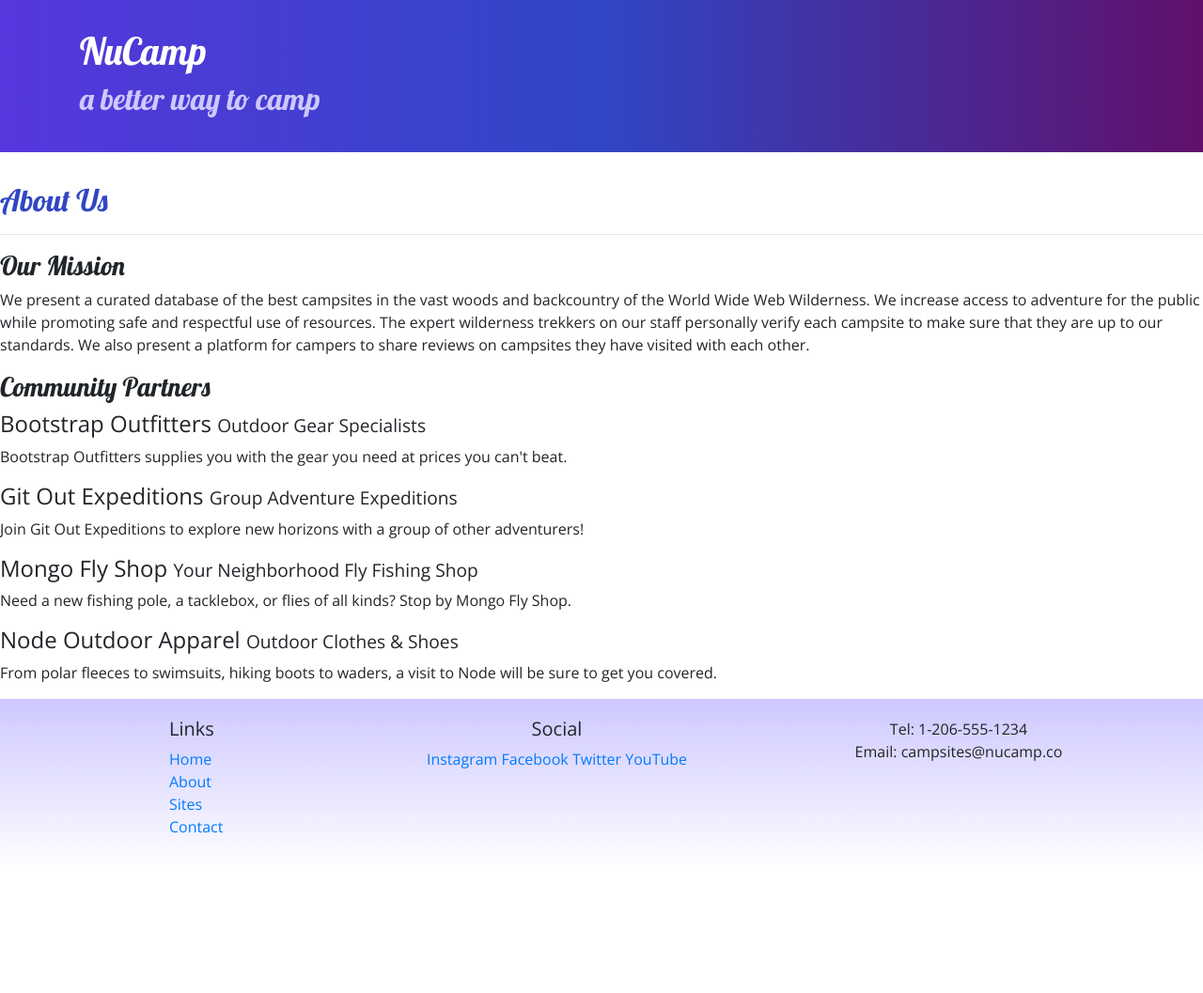
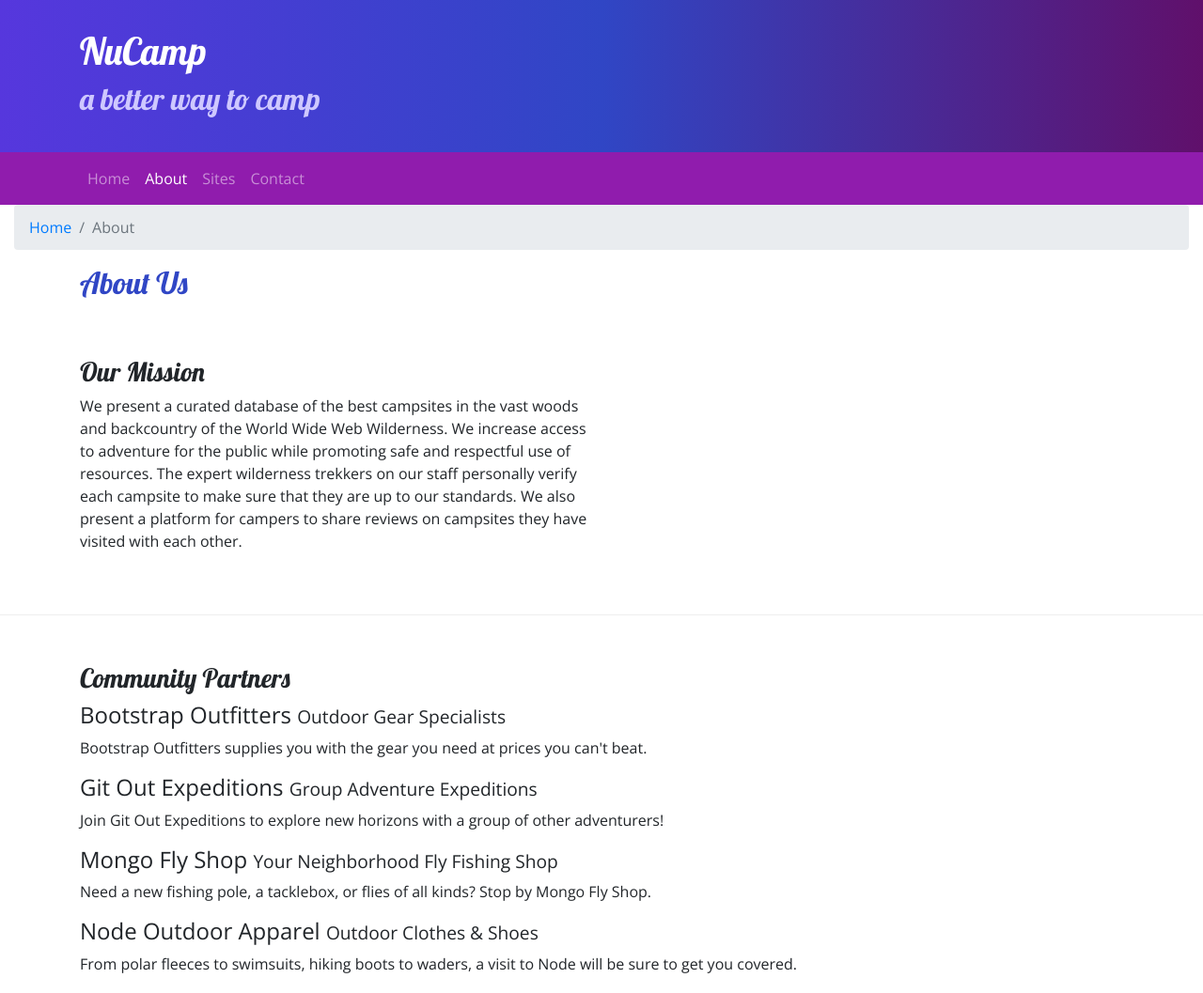
Before and after one commit to cam93906/nucampsite2, a website: page aboutus.html in a window 1280 px wide. Shown: the top 1057 px of the page at 94% size. Before the commit the page ends 928 px from the top, so only its background shows below. Drawn offline with nearby package versions, Linux system fonts and the light colour scheme.

Commit message:
Added breadcrumbs

```diff
--- a/aboutus.html
+++ b/aboutus.html
@@ -24,33 +24,59 @@
             </div>
         </div>
     </header>
+    <nav class="navbar navbar-expand-sm navbar-dark sticky-top">
+        <div class="container">
+         <button class="navbar-toggler ml-auto" type="button" data-toggle="collapse" data-target="#nucampNavbar">
+             <span class="navbar-toggler-icon"></span>
+         </button>
+      <div class="collapse navbar-collapse" id="nucampNavbar">
+         <ul class="navbar-nav">
+             <li class="nav-item "><a class="nav-link" href="index.html">Home</a></li>
+             <li class="nav-item active"><a class="nav-link" href="aboutus.html">About</a></li>
+             <li class="nav-item"><a class="nav-link" href="#">Sites</a></li>
+             <li class="nav-item"><a class="nav-link" href="#">Contact</a></li>
+         </ul>
+     </div>
+     </nav>
 
     <div>
-        <div>
-            <div>
-               <h2>About Us</h2>
-               <hr />
+        <div class="col">
+            <ol class="breadcrumb">
+                <li class="breadcrumb-item"><a href="index.html">Home</a></li>
+                <li class="breadcrumb-item active">About</li>
+                    <li><a href="index.html"></a></li>
+            </ol>
+
         </div>
     </div>
-
-        <div>
-            <div>
+         <div class="container">
+               <h2>About Us</h2>
+          </div>
+    </div>
+    <div class="row-content row">
+        <div class="container">
+        <div class="row">
+            <div class="col-sm-6">
                 <h3>Our Mission</h3>
                 <p>We present a curated database of the best campsites in the vast woods and backcountry of the World Wide Web Wilderness. We increase access to adventure for the public while promoting safe and respectful use of resources. The expert wilderness trekkers on our staff personally verify each campsite to make sure that they are up to our standards. We also present a platform for campers to share reviews on campsites they have visited with each other.</p>
             </div>
         </div>
-
-        <div>
-            <div>
+         </div>
+     </div>
+      <div class="row-content row">
+        <div class="container">
+             <div class="row">
+              <div class="col">
                     <h3>Community Partners</h3>
                     <h4>Bootstrap Outfitters <small>Outdoor Gear Specialists</small></h4>
-                <p>Bootstrap Outfitters supplies you with the gear you need at prices you can't beat.</p>
+                    <p class="d-none d-sm-block">Bootstrap Outfitters supplies you with the gear you need at prices you can't beat.</p>
                     <h4>Git Out Expeditions <small>Group Adventure Expeditions</small></h4>
-                <p>Join Git Out Expeditions to explore new horizons with a group of other adventurers!</p>
+                    <p class="d-none d-sm-block">Join Git Out Expeditions to explore new horizons with a group of other adventurers!</p>
                     <h4>Mongo Fly Shop <small>Your Neighborhood Fly Fishing Shop</small></h4>
-                <p>Need a new fishing pole, a tacklebox, or flies of all kinds? Stop by Mongo Fly Shop.</p>
+                    <p class="d-none d-sm-block">Need a new fishing pole, a tacklebox, or flies of all kinds? Stop by Mongo Fly Shop.</p>
                     <h4>Node Outdoor Apparel <small>Outdoor Clothes & Shoes</small></h4>
-                <p>From polar fleeces to swimsuits, hiking boots to waders, a visit to Node will be sure to get you covered.</p>
+                 <p class="d-none d-sm-block">From polar fleeces to swimsuits, hiking boots to waders, a visit to Node will be sure to get you covered.</p>
+                </div>
             </div>
          </div>
     </div>
--- a/css/styles.css
+++ b/css/styles.css
@@ -18,6 +18,7 @@ footer{
     padding: 30px;
     background-image: linear-gradient(to right, #5637DD, #3046C5, #60106B);
     color: white;
+    margin: 0;
 }
 
 .row-content {
@@ -25,3 +26,6 @@ footer{
     border-bottom: 1px ridge;
     min-height: 200px;
 }
+.navbar {
+    background-color: #901CAD;
+}
```
Also changed, not shown: index.html (+20 -4 lines), 1 other file. Lines whose indentation alone changed are shown as unchanged.
